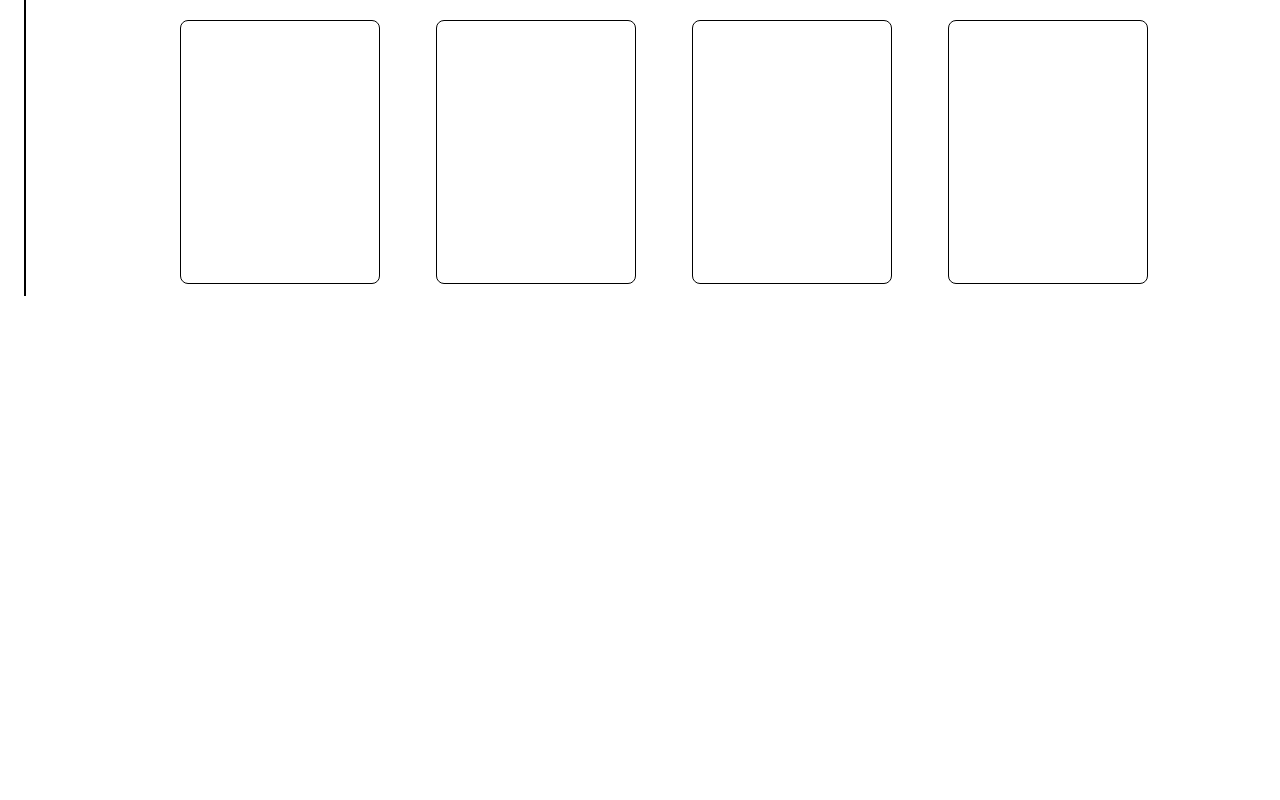
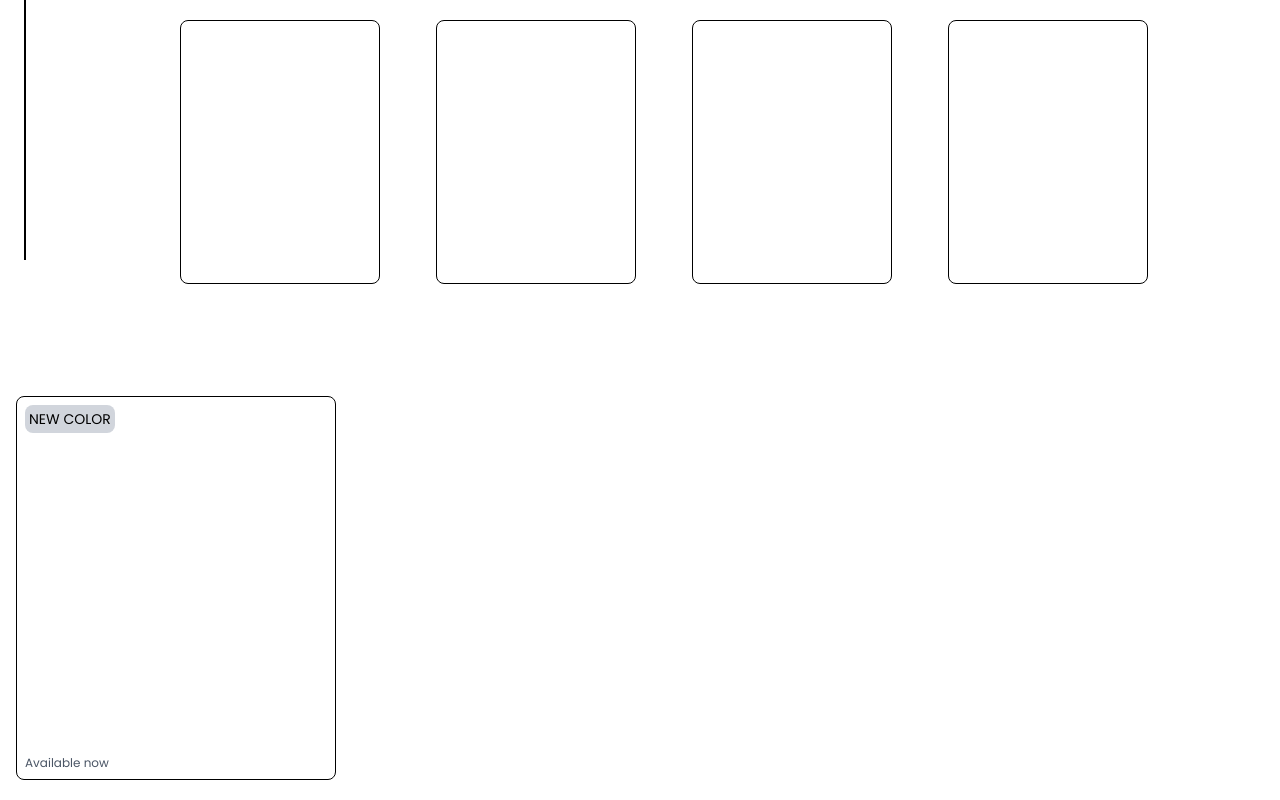
Before and after one commit to egrjati/Next-x-Laravel, a Next.js app in the folder frontend/: page / in a window 1280 px wide. Shown: the part 827-1627 px from the top of the page. Before the commit the page ends 1123 px from the top, so only its background shows below. Built offline with nearby package versions, Linux system fonts and the light colour scheme; a web font is replaced by a local one.

Commit message:
create sale section

```diff
--- a/frontend/src/app/page.tsx
+++ b/frontend/src/app/page.tsx
@@ -11,7 +11,7 @@ export default function Home() {
 
       <main className="w-full mt-28 relative ml-6">
         {/* garis kiri */}
-        <div className="absolute left-0 top-0 h-screen bg-black w-0.5"></div>
+        <div className="absolute left-0 top-0 h-[400px] bg-black w-0.5"></div>
 
         {/* Kanan */}
         <section className="w-full flex flex-col items-center">
@@ -38,14 +38,22 @@ export default function Home() {
               <div className="h-full w-full border border-black rounded-lg will-change-transform transition-[border-radius,transform] duration-500 ease-[cubic-bezier(0.22,1,0.36,1)] group-hover:rounded-full group-hover:scale-[0.985]"></div>
             </article>
           </div>
-
-          {/* Promo */}
-          <div>
-
-          </div>
-
         </section>
       </main>
+
+      {/* Promo */}
+      <div className="w-full mt-20 py-5 px-4 flex gap-4">
+        {/* kotak 1 */}
+        <div className="w-80 h-96 border border-black rounded-lg p-2 relative">
+          {/* status */}
+          <div className="p-1 bg-gray-300 rounded-lg w-fit">
+            <p className="top-0 text-black text-sm font-poppins">NEW COLOR</p>
+          </div>
+          <p className="absolute bottom-2 left-2 text-gray-600 text-xs font-poppins">
+            Available now
+          </p>
+        </div>
+      </div>
     </section>
   );
 }
```
